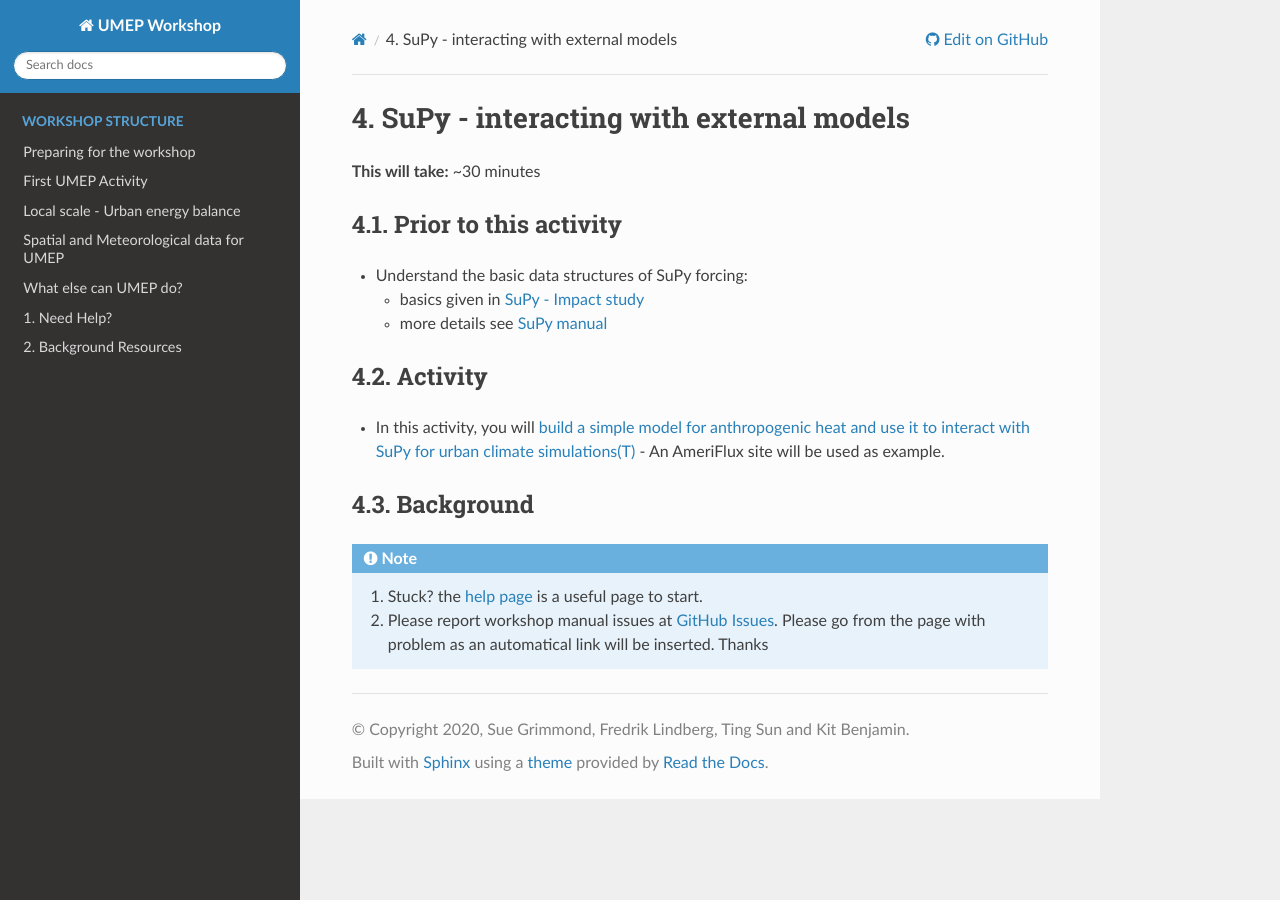
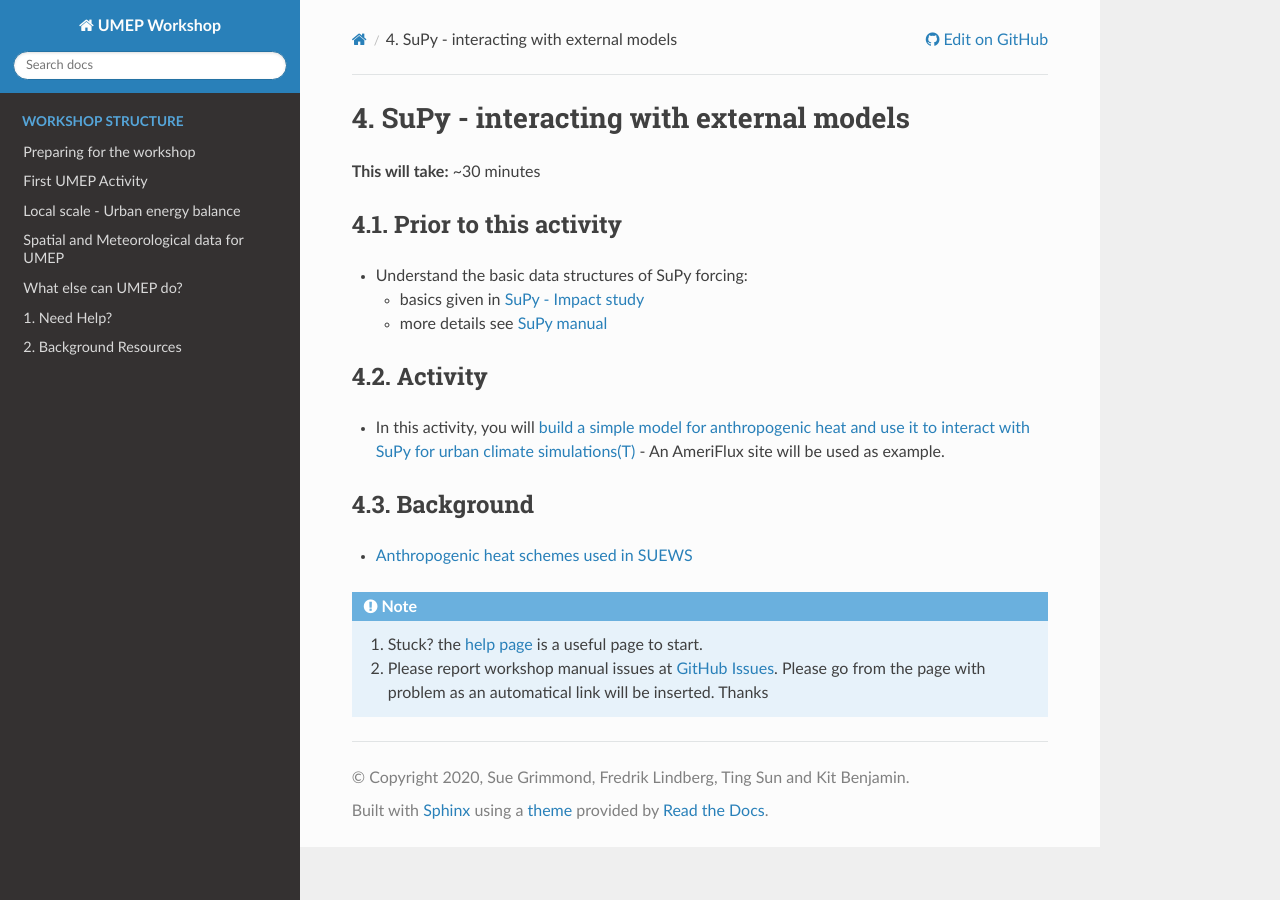
Before and after one commit to Urban-Meteorology-Reading/UMEP-Workshop, a Sphinx documentation site: the page built from source/SUPY/SuPy4.rst, in a window 1280 px wide. Built offline with Sphinx 7.4.7 and the Read the Docs theme 2.0.0, drawn with Linux system fonts in a browser that asks for light colours; pages that are not in the unit, such as notebooks, are missing from menus.

Commit message:
add background about QF models

```diff
--- a/source/SUPY/SuPy4.rst
+++ b/source/SUPY/SuPy4.rst
@@ -22,3 +22,5 @@
 
 Background
 ~~~~~~~~~~
+
+- `Anthropogenic heat schemes used in SUEWS <https://suews-docs.readthedocs.io/en/latest/parameterisations-and-sub-models.html#anthropogenic-heat-flux-qf>`_
```
